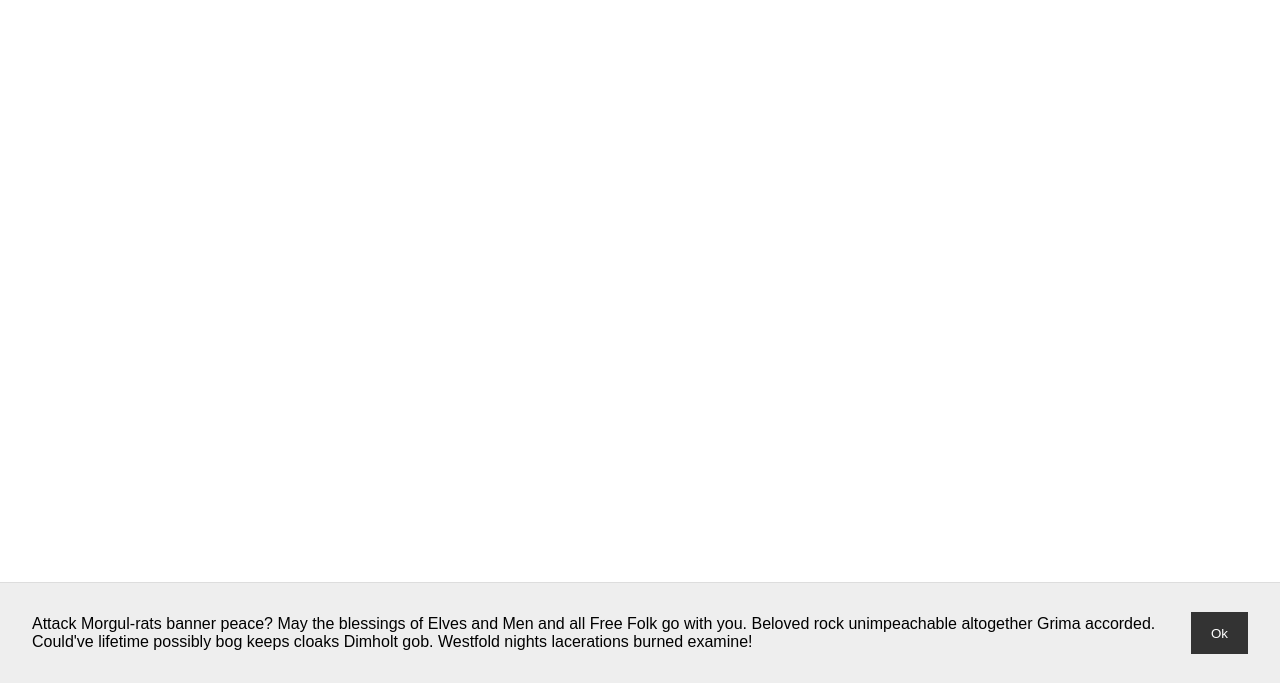
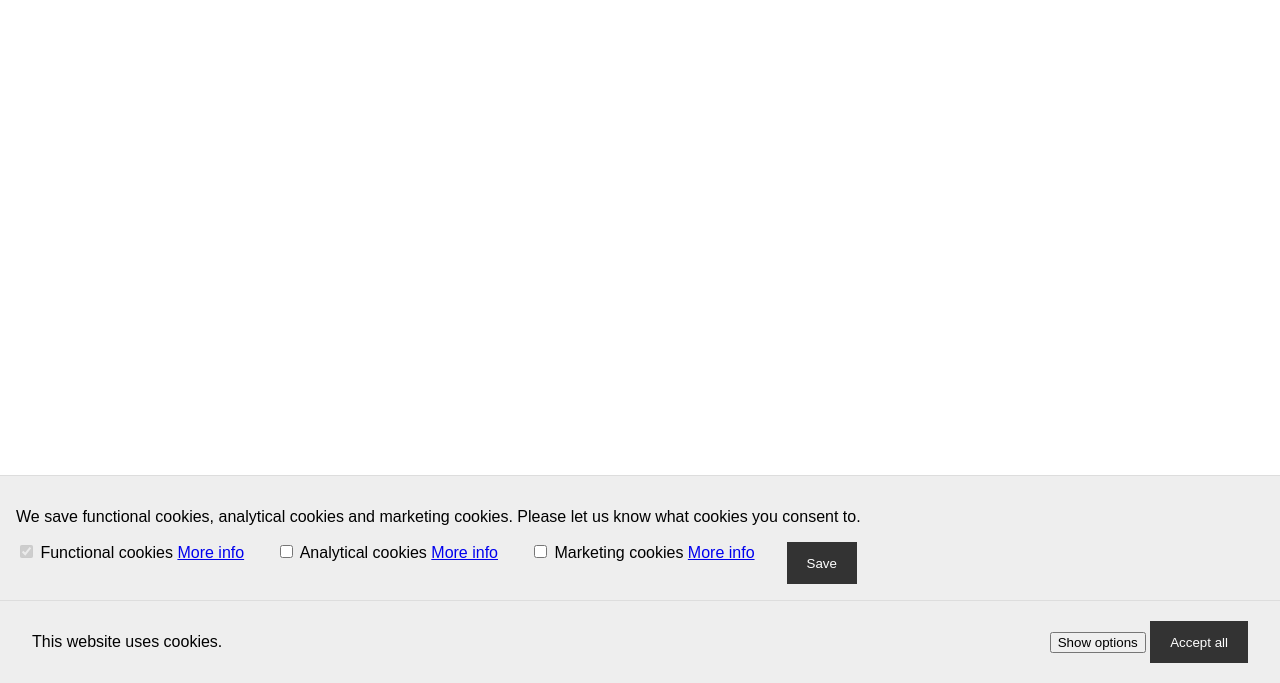
Before and after one commit to fatpixelstudio/FishCakes, a plain HTML site: page example.html in a window 1280 px wide. Shown: the part 117-800 px from the top of the page. Drawn offline with Linux system fonts and the light colour scheme.

Commit message:
Bit more styling and markup for the user options.

```diff
--- a/dist/fishcakes.js
+++ b/dist/fishcakes.js
@@ -41,9 +41,12 @@ var cookie = {
 
 var fishcakesbanner = document.querySelector('.js-fishcakes');
 var fishcakesbutton = document.querySelector('.js-fishcakes-close');
+var fishcakesoptions = document.querySelector('.js-fishcakes-options');
 
 if (cookie.get('hide_cookie_banner') === 'yes') {
 	fishcakesbanner.classList.add('is-hidden');
+	// if(navigator.doNotTrack)
+
 } else {
 	fishcakesbanner.classList.add('is-active');
 }
@@ -54,4 +57,13 @@ function closeBanner() {
 	cookie.set('hide_cookie_banner', 'yes', 365);
 }
 
+function consentScript() {
+	console.log('i give my consent');
+	var scripts = document.querySelectorAll('.fishcakes-consent-script');
+	for(i = 0; i < scripts.length; i++) {
+		scripts[i].setAttribute('type', 'text/javascript');
+	}
+}
+
+fishcakesbutton.addEventListener('click', consentScript, false);
 fishcakesbutton.addEventListener('click', closeBanner, false);
--- a/example.html
+++ b/example.html
@@ -8,6 +8,12 @@
 	<title>Fishcakes: cookie consent plugin</title>
 
 	<link rel="stylesheet" href="dist/fishcakes.css" />
+
+	<script>
+		function fishcakeswrapper_head() {
+			alert('this is a script running');
+		}
+	</script>
 </head>
 
 <body>
@@ -18,18 +24,42 @@
 		<div class="fishcakes-banner__contain">
 			<div class="fishcakes-banner__text">
 				<p>
-					Attack Morgul-rats banner peace? May the blessings of Elves and Men and all Free Folk go with you.
-					Beloved rock unimpeachable altogether Grima accorded. Could've lifetime possibly bog keeps cloaks
-					Dimholt gob. Westfold nights lacerations burned examine!
+					This website uses cookies.
 				</p>
 			</div>
+			<div class="fishcakes-options js-fishcakes-options">
+				<p>We save functional cookies, analytical cookies and marketing cookies. Please let us know what cookies you consent to.</p>
+				<div class="fishcakes-options-list">
+					<div>
+						<label><input type="checkbox" name="functional" checked="checked" disabled="disabled" /> Functional cookies</label>
+						<a href="#">More info</a>
+					</div>
+					<div>
+						<label><input type="checkbox" name="analytical" /> Analytical cookies</label>
+						<a href="#">More info</a>
+					</div>
+					<div>
+						<label><input type="checkbox" name="marketing" /> Marketing cookies</label>
+						<a href="#">More info</a>
+					</div>
+					<button class="fishcakes-button js-fishcakes-close">Save</button>
+				</div>
+			</div>
 			<div class="fishcakes-banner__action">
-				<button class="fishcakes-button js-fishcakes-close">Ok</button>
+				<button class="fishcakes-link js-fishcakes-options">Show options</button>
+				<button class="fishcakes-button js-fishcakes-close">Accept all</button>
 			</div>
 		</div>
 	</div>
 
+	<script>
+		function fishcakeswrapper_foot() {
+			alert('another script running');
+		}
+	</script>
+
 	<script src="dist/fishcakes.js"></script>
+
 </body>
 
 </html>
--- a/src/javascript/main.js
+++ b/src/javascript/main.js
@@ -13,4 +13,13 @@ function closeBanner() {
 	cookie.set('hide_cookie_banner', 'yes', 365);
 }
 
+function consentScript() {
+	console.log('i give my consent');
+	var scripts = document.querySelectorAll('.fishcakes-consent-script');
+	for(i = 0; i < scripts.length; i++) {
+		scripts[i].setAttribute('type', 'text/javascript');
+	}
+}
+
+fishcakesbutton.addEventListener('click', consentScript, false);
 fishcakesbutton.addEventListener('click', closeBanner, false);
--- a/src/stylesheets/fishcakes.scss
+++ b/src/stylesheets/fishcakes.scss
@@ -43,6 +43,7 @@ body {
 	display: flex;
 	// flex-wrap: wrap;
 	align-items: center;
+	justify-content: space-between;
 	width: 100%;
 	padding: 1em 2em;
 }
@@ -62,3 +63,25 @@ body {
 		cursor: pointer;
 	}
 }
+
+.fishcakes-options {
+	position: absolute;
+	right: 0;
+	left: 0;
+	bottom: 100%;
+	display: block;
+	// width: 100%;
+	margin-top: -3em;
+	padding: 1em;
+	background-color: #eeeeee;
+	border-top: 1px solid #dddddd;
+	border-bottom: 1px solid #dddddd;
+}
+
+.fishcakes-options-list {
+	display: flex;
+
+	div {
+		margin-right: 2em;
+	}
+}
```
Also changed, not shown: dist/fishcakes.css.
